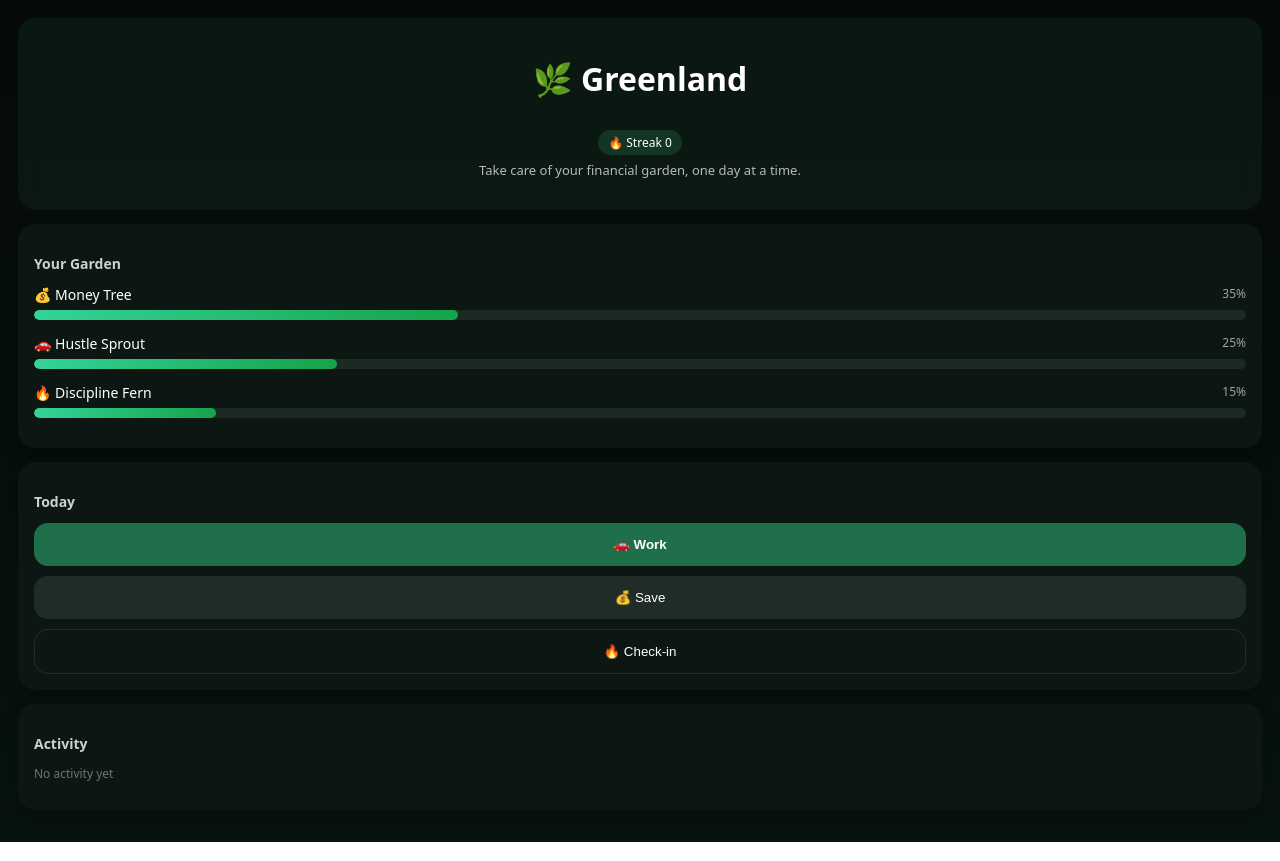
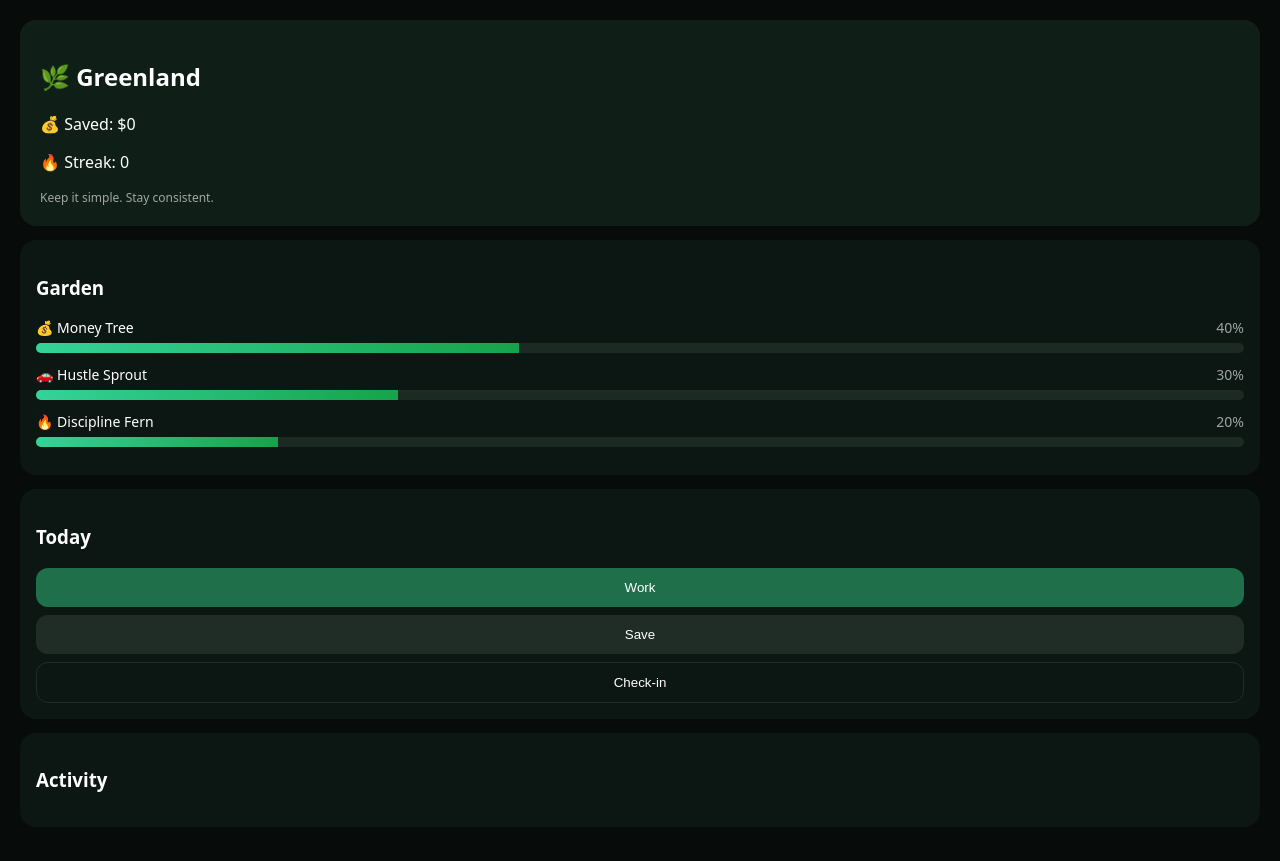
Before and after one commit to Cas6erJack/land-quest-pro-max, a Next.js app: page / in a window 1280 px wide. Built offline with nearby package versions, Linux system fonts and the light colour scheme.

Commit message:
Update page.js

```diff
--- a/app/page.js
+++ b/app/page.js
@@ -3,86 +3,78 @@
 import { useEffect, useState } from "react";
 
 export default function Page() {
+  const [saved, setSaved] = useState(0);
+  const [streak, setStreak] = useState(0);
+  const [log, setLog] = useState([]);
+
   const [plants, setPlants] = useState({
-    moneyTree: 35,
-    hustleSprout: 25,
-    disciplineFern: 15
+    moneyTree: 40,
+    hustleSprout: 30,
+    disciplineFern: 20
   });
 
-  const [log, setLog] = useState([]);
-  const [streak, setStreak] = useState(0);
-
-  const addLog = (t) => setLog((l) => [t, ...l.slice(0, 8)]);
+  const addLog = (t) => setLog((l) => [t, ...l.slice(0, 6)]);
 
   useEffect(() => {
-    const saved = localStorage.getItem("greenland_ui");
-    if (saved) {
-      const d = JSON.parse(saved);
+    const data = localStorage.getItem("greenland_clean");
+    if (data) {
+      const d = JSON.parse(data);
+      setSaved(d.saved || 0);
+      setStreak(d.streak || 0);
       setPlants(d.plants || plants);
       setLog(d.log || []);
-      setStreak(d.streak || 0);
     }
   }, []);
 
   useEffect(() => {
     localStorage.setItem(
-      "greenland_ui",
-      JSON.stringify({ plants, log, streak })
+      "greenland_clean",
+      JSON.stringify({ saved, streak, plants, log })
     );
-  }, [plants, log, streak]);
+  }, [saved, streak, plants, log]);
 
-  const grow = (amount) => {
+  const grow = (amt) => {
     setPlants((p) => ({
-      moneyTree: Math.min(p.moneyTree + amount, 100),
-      hustleSprout: Math.min(p.hustleSprout + amount * 0.9, 100),
-      disciplineFern: Math.min(p.disciplineFern + amount * 0.7, 100)
+      moneyTree: Math.min(p.moneyTree + amt, 100),
+      hustleSprout: Math.min(p.hustleSprout + amt * 0.8, 100),
+      disciplineFern: Math.min(p.disciplineFern + amt * 0.6, 100)
     }));
   };
 
   const work = () => {
-    grow(18);
+    setSaved((s) => s + 10);
     setStreak((s) => s + 1);
-    addLog("Worked today — progress added");
+    grow(15);
+    addLog("Worked today");
   };
 
   const save = () => {
-    grow(12);
-    addLog("Saved money today");
+    setSaved((s) => s + 20);
+    grow(10);
+    addLog("Saved money");
   };
 
   const checkIn = () => {
-    grow(6);
-    addLog("Daily check-in complete");
+    grow(5);
+    addLog("Checked in");
   };
-
-  const Plant = ({ name, value }) => (
-    <div style={styles.plantCard}>
-      <div style={styles.plantHeader}>
-        <span>{name}</span>
-        <span style={styles.percent}>{Math.floor(value)}%</span>
-      </div>
-
-      <div style={styles.bar}>
-        <div style={{ ...styles.fill, width: `${value}%` }} />
-      </div>
-    </div>
-  );
 
   return (
     <div style={styles.bg}>
 
-      {/* HEADER */}
-      <div style={styles.header}>
-        <h1>🌿 Greenland</h1>
-        <div style={styles.badge}>🔥 Streak {streak}</div>
-        <p style={styles.subtitle}>
-          Take care of your financial garden, one day at a time.
-        </p>
+      {/* HERO */}
+      <div style={styles.hero}>
+        <h2>🌿 Greenland</h2>
+        <p>💰 Saved: ${saved}</p>
+        <p>🔥 Streak: {streak}</p>
+        <div style={styles.miniText}>
+          Keep it simple. Stay consistent.
+        </div>
       </div>
 
-      {/* PLANTS */}
+      {/* GARDEN */}
       <div style={styles.section}>
-        <h3 style={styles.sectionTitle}>Your Garden</h3>
+        <h3>Garden</h3>
 
         <Plant name="💰 Money Tree" value={plants.moneyTree} />
         <Plant name="🚗 Hustle Sprout" value={plants.hustleSprout} />
@@ -91,105 +83,66 @@ export default function Page() {
 
       {/* ACTIONS */}
       <div style={styles.section}>
-        <h3 style={styles.sectionTitle}>Today</h3>
+        <h3>Today</h3>
 
-        <div style={styles.buttonRow}>
-          <button style={styles.buttonPrimary} onClick={work}>
-            🚗 Work
-          </button>
-
-          <button style={styles.buttonSecondary} onClick={save}>
-            💰 Save
-          </button>
-
-          <button style={styles.buttonSoft} onClick={checkIn}>
-            🔥 Check-in
-          </button>
-        </div>
+        <button style={styles.primary} onClick={work}>Work</button>
+        <button style={styles.secondary} onClick={save}>Save</button>
+        <button style={styles.soft} onClick={checkIn}>Check-in</button>
       </div>
 
-      {/* ACTIVITY */}
+      {/* LOG */}
       <div style={styles.section}>
-        <h3 style={styles.sectionTitle}>Activity</h3>
+        <h3>Activity</h3>
 
-        <div style={styles.feed}>
-          {log.length === 0 && (
-            <p style={{ opacity: 0.5 }}>No activity yet</p>
-          )}
-
-          {log.map((l, i) => (
-            <div key={i} style={styles.feedItem}>
-              • {l}
-            </div>
-          ))}
-        </div>
+        {log.map((l, i) => (
+          <div key={i} style={styles.log}>• {l}</div>
+        ))}
       </div>
 
     </div>
   );
 }
 
+const Plant = ({ name, value }) => (
+  <div style={{ marginBottom: 12 }}>
+    <div style={styles.row}>
+      <span>{name}</span>
+      <span style={{ opacity: 0.6 }}>{Math.floor(value)}%</span>
+    </div>
+    <div style={styles.bar}>
+      <div style={{ ...styles.fill, width: `${value}%` }} />
+    </div>
+  </div>
+);
+
 const styles = {
   bg: {
-    background: "linear-gradient(180deg, #050a08, #07130f)",
+    background: "#070c0a",
     minHeight: "100vh",
     color: "white",
-    padding: 18,
+    padding: 20,
     fontFamily: "system-ui"
   },
 
-  header: {
-    padding: 18,
-    borderRadius: 18,
-    background: "rgba(15, 31, 24, 0.7)",
-    backdropFilter: "blur(10px)",
-    marginBottom: 14,
-    textAlign: "center"
-  },
-
-  subtitle: {
-    opacity: 0.7,
-    fontSize: 13,
-    marginTop: 6
-  },
-
-  badge: {
-    display: "inline-block",
-    marginTop: 8,
-    padding: "4px 10px",
-    borderRadius: 999,
-    background: "#123524",
-    fontSize: 12
+  hero: {
+    background: "#0f1f18",
+    padding: 20,
+    borderRadius: 16,
+    marginBottom: 14
   },
 
   section: {
     background: "#0c1713",
     padding: 16,
-    borderRadius: 18,
-    marginBottom: 14,
-    boxShadow: "0 8px 20px rgba(0,0,0,0.25)"
-  },
-
-  sectionTitle: {
-    fontSize: 14,
-    opacity: 0.8,
-    marginBottom: 12
-  },
-
-  plantCard: {
+    borderRadius: 16,
     marginBottom: 14
   },
 
-  plantHeader: {
+  row: {
     display: "flex",
     justifyContent: "space-between",
     fontSize: 14,
     marginBottom: 6
-  },
-
-  percent: {
-    opacity: 0.6,
-    fontSize: 12
   },
 
   bar: {
@@ -201,47 +154,47 @@ const styles = {
 
   fill: {
     height: "100%",
-    background: "linear-gradient(90deg, #34d399, #16a34a)",
-    borderRadius: 999
+    background: "linear-gradient(90deg, #34d399, #16a34a)"
   },
 
-  buttonRow: {
-    display: "flex",
-    flexDirection: "column",
-    gap: 10
-  },
-
-  buttonPrimary: {
-    padding: 14,
-    borderRadius: 14,
+  primary: {
+    width: "100%",
+    padding: 12,
+    borderRadius: 12,
     border: "none",
     background: "#1f6f4a",
     color: "white",
-    fontWeight: 600
+    marginBottom: 8
   },
 
-  buttonSecondary: {
-    padding: 14,
-    borderRadius: 14,
+  secondary: {
+    width: "100%",
+    padding: 12,
+    borderRadius: 12,
     border: "none",
     background: "#1f2d26",
-    color: "white"
+    color: "white",
+    marginBottom: 8
   },
 
-  buttonSoft: {
-    padding: 14,
-    borderRadius: 14,
+  soft: {
+    width: "100%",
+    padding: 12,
+    borderRadius: 12,
     border: "1px solid #1f2d26",
     background: "transparent",
     color: "white"
   },
 
-  feed: {
+  log: {
     fontSize: 12,
-    opacity: 0.8
+    opacity: 0.7,
+    marginBottom: 6
   },
 
-  feedItem: {
-    marginBottom: 6
+  miniText: {
+    opacity: 0.6,
+    fontSize: 12,
+    marginTop: 8
   }
 };
```
